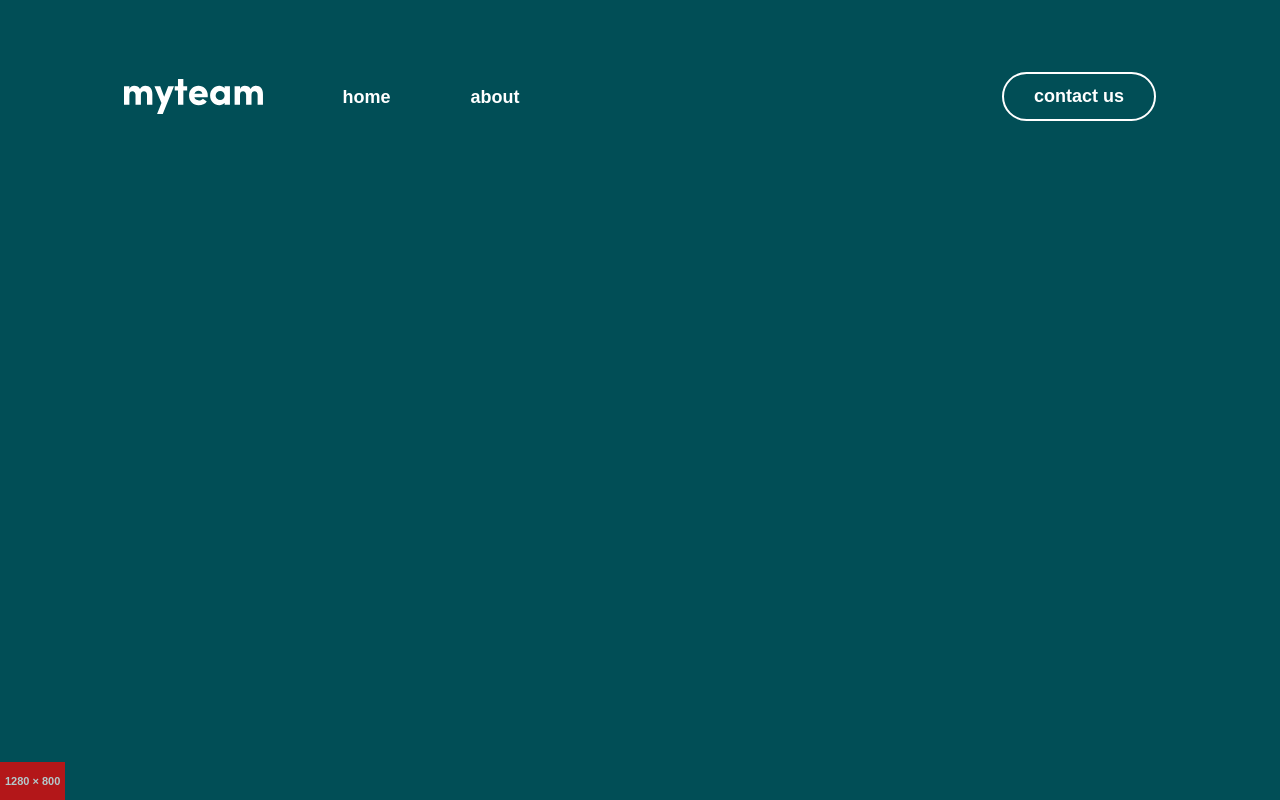
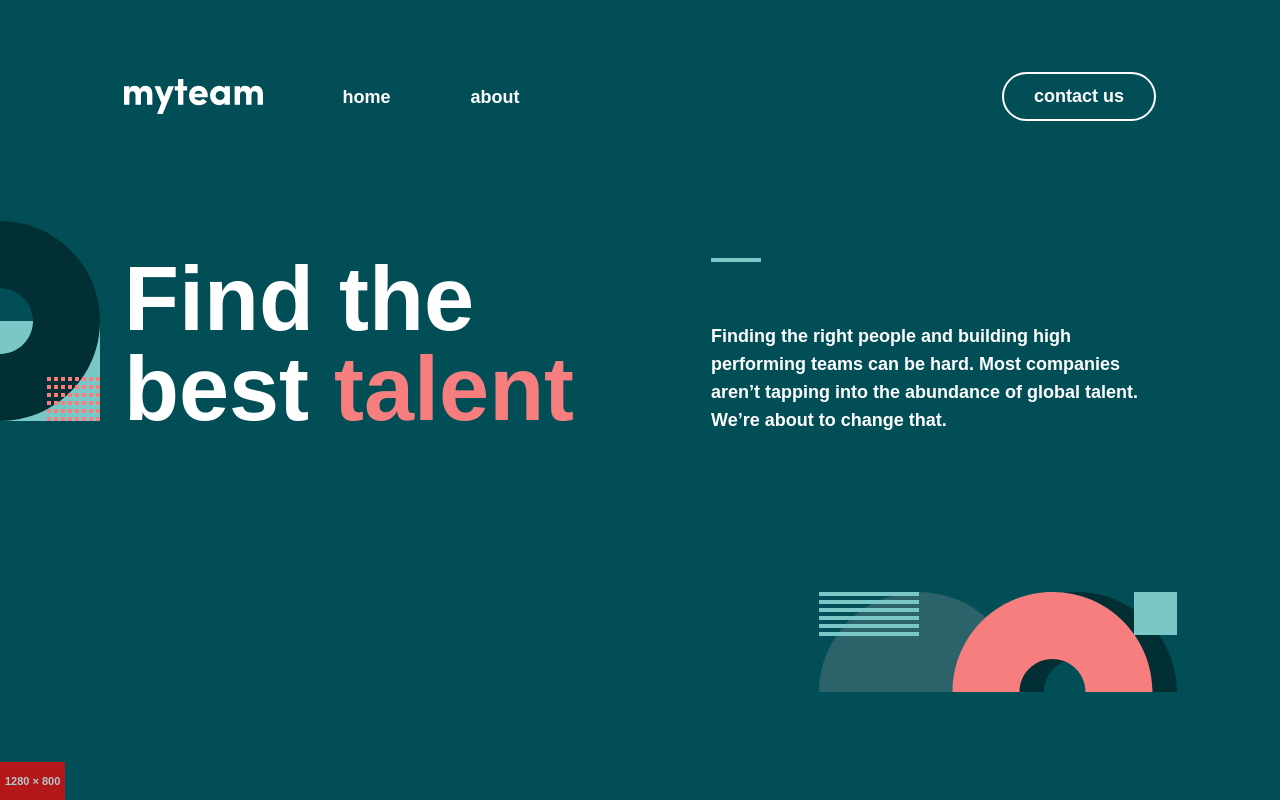
Before and after one commit to j-IM-bo/myteam, a website built with webpack: page src/index.html in a window 1280 px wide. Built offline with nearby package versions, Linux system fonts and the light colour scheme.

Commit message:
hero done

```diff
--- a/src/index.html
+++ b/src/index.html
@@ -38,7 +38,7 @@
         <meta name="theme-color" content="#ffffff" />
     </head>
 
-    <body class="js-body stop-scrolling">
+    <body class="js-body">
         <header class="header js-header content-wrapper">
             <div class="header__inner">
                 <a href="./index.html" class="header__site-link">
@@ -100,7 +100,51 @@
             <!-- /end .menu-->
         </header>
 
-        <main></main>
+        <main>
+            <!-- hero section -->
+            <section class="hero">
+                <div class="bg-pattern1">
+                    <img
+                        src="./images/bg-pattern-home-1.svg"
+                        alt="background pattern"
+                    />
+                </div>
+                <div class="bg-pattern2">
+                    <img
+                        src="./images/bg-pattern-home-2.svg"
+                        alt="background pattern"
+                    />
+                </div>
+
+                <div class="hero__content content-wrapper">
+                    <div class="hero__title">
+                        <h1>
+                            Find the <br />
+                            best <span>talent</span>
+                        </h1>
+                    </div>
+
+                    <div class="hero__copy">
+                        <div class="green-line"></div>
+                        <p>
+                            Finding the right people and building high
+                            performing teams can be hard. Most companies aren’t
+                            tapping into the abundance of global talent. We’re
+                            about to change that.
+                        </p>
+                    </div>
+                </div>
+            </section>
+            <!-- /end .hero -->
+
+            <!-- features section -->
+            <section class="features">
+                <div class="features__inner content-wrapper">
+
+                </div>
+            </section>
+            <!-- /end .features -->
+        </main>
 
         <!-- footer -->
         <footer class="footer"></footer>
--- /dev/null
+++ b/src/sass/components/_hero.scss
@@ -0,0 +1,93 @@
+/*------------------------------------*\
+    hero section
+\*------------------------------------*/
+
+.hero {
+    position: relative;
+    width: 100%;
+}
+
+.bg-pattern1 {
+    display: none;
+    position: absolute;
+    width: 20rem;
+    height: 20rem;
+
+    @include bp(medium) {
+        display: block;
+        left: -10rem;
+        transform: translate(0, 50%);
+    }
+}
+.bg-pattern2 {
+    position: absolute;
+    bottom: 0;
+    left: 50%;
+    transform: translate(-50%, 0);
+    width: 35.8rem;
+    height: 10rem;
+
+    @include bp(medium) {
+        transform: translate(50%, 0);
+    }
+}
+
+.hero__content {
+    padding-top: 8.5rem;
+    padding-bottom: 20rem;
+    text-align: center;
+
+    @include bp(small) {
+        padding-top: 11.2rem;
+        padding-bottom: 25.6rem;
+    }
+
+    @include bp(medium) {
+        display: flex;
+        text-align: left;
+        justify-content: space-between;
+        align-items: flex-end;
+        padding-top: 13.3rem;
+        padding-bottom: 25.8rem;
+    }
+}
+
+.hero__title {
+    margin: 0 auto;
+    span {
+        color: var(--c-font-coral);
+    }
+
+    @include bp(small) {
+    }
+
+    @include bp(medium) {
+        margin: 0;
+        h1 {
+            margin-bottom: 0;
+        }
+    }
+}
+
+.hero__copy {
+    @include bp(small) {
+        max-width: 45.6rem;
+        margin: auto;
+    }
+    @include bp(medium) {
+        max-width: 44.5rem;
+        margin: 0;
+    }
+}
+
+.green-line {
+    display: none;
+
+    @include bp(medium) {
+        display: block;
+        width: 5rem;
+        height: 0.4rem;
+        background: var(--c-bg-dark-r-b);
+        margin-bottom: 6rem;
+    }
+}
--- a/src/sass/elements/_body.scss
+++ b/src/sass/elements/_body.scss
@@ -6,7 +6,7 @@ body {
     @include f-reg();
     background-color: var(--c-bg-dark-m-g);
     color: var(--c-font-light);
-    overflow: hidden;
+    overflow-x: hidden;
 
     &.stop-scrolling {
         position: absolute;
--- a/src/sass/style.scss
+++ b/src/sass/style.scss
@@ -86,3 +86,4 @@
 
 @import "components/header";
 @import "components/menu";
+@import "components/hero";
--- a/src/sass/tools/mixins/_font-size.scss
+++ b/src/sass/tools/mixins/_font-size.scss
@@ -14,8 +14,8 @@
     }
 
     @include bp(medium) {
-        font-size: 10rem;
-        line-height: 10rem;
+        font-size: 9rem;
+        line-height: 9rem;
     }
 }
 
```
